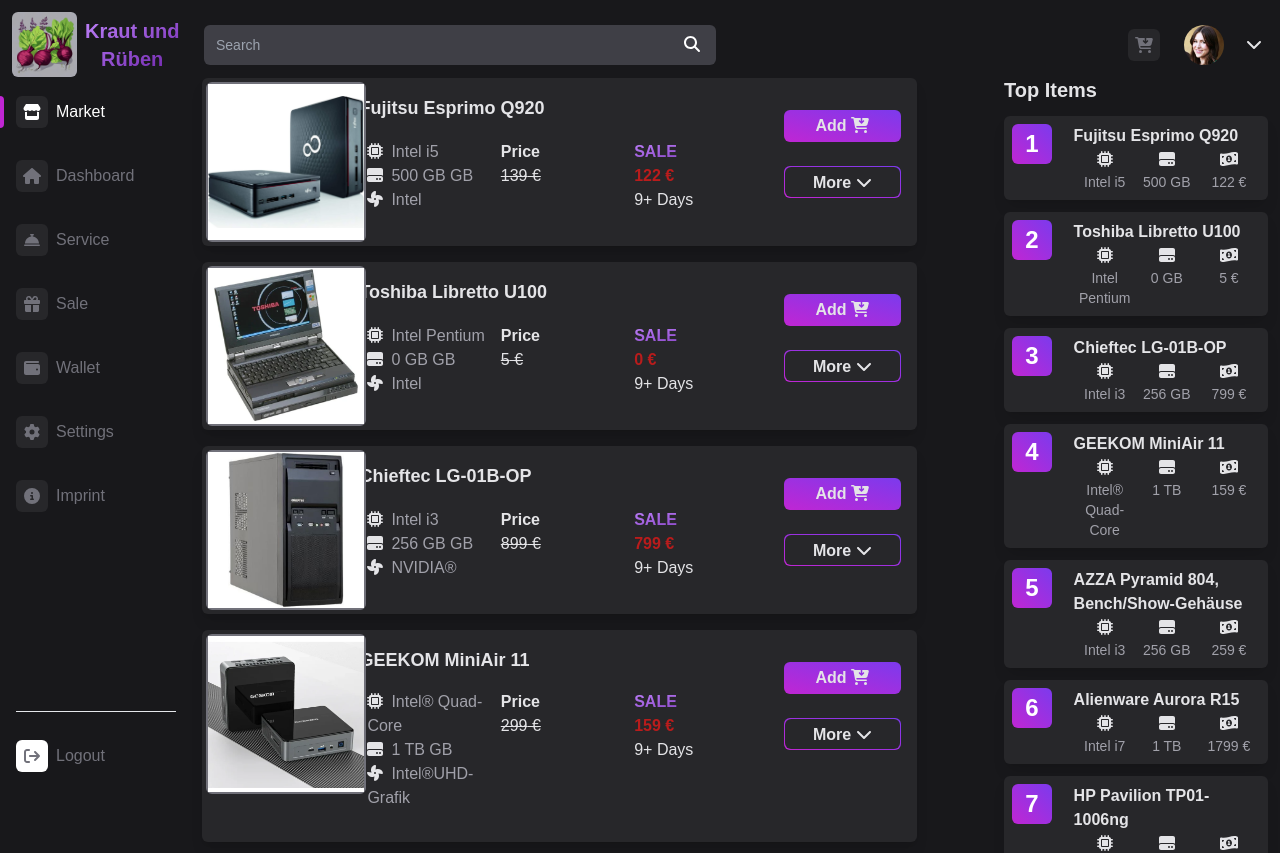
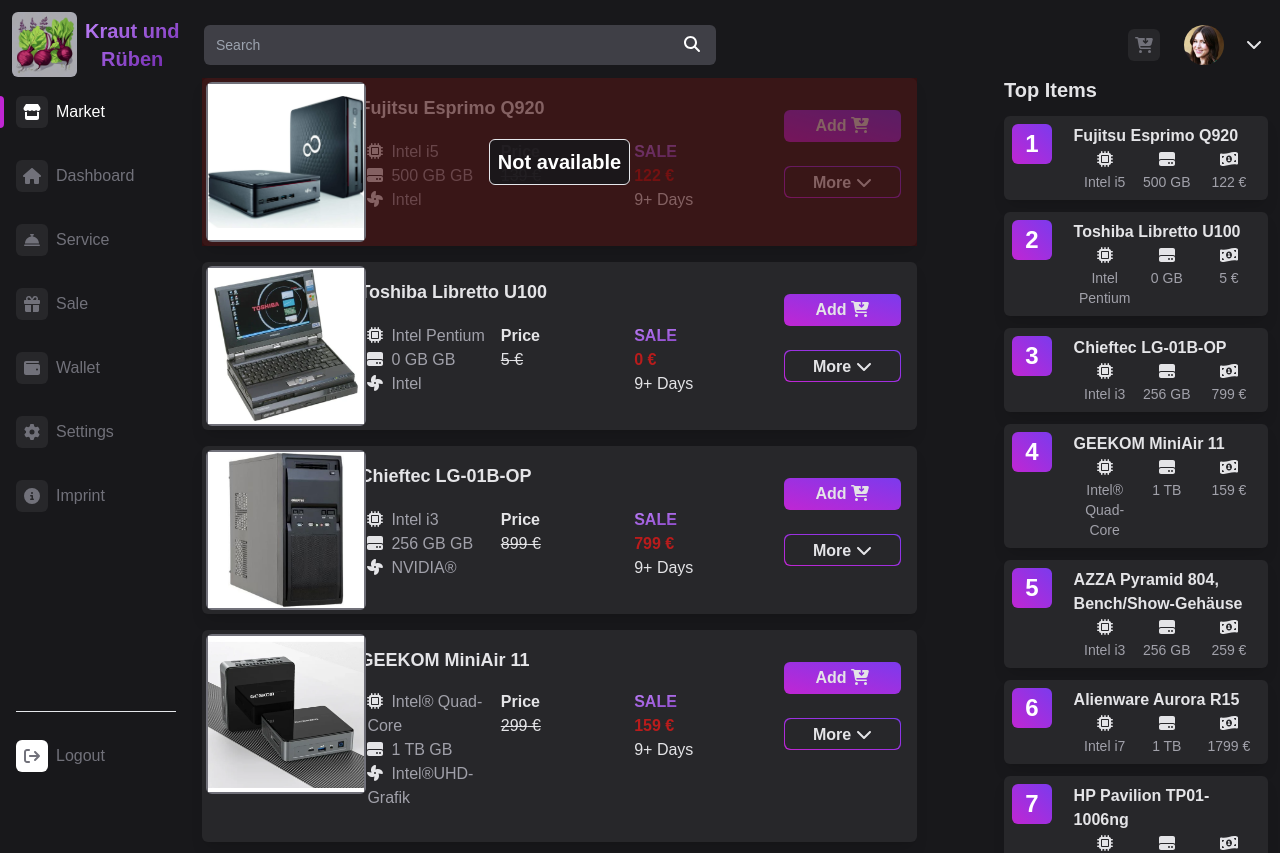
Before and after one commit to Jessika297/beschaffung-frontend, a Next.js app: page /market in a window 1280 px wide. Shown: the top 853 px of the page. Built offline with nearby package versions, Linux system fonts and the light colour scheme.

Commit message:
market: not available text

```diff
--- a/src/components/shopItems/shopItems.tsx
+++ b/src/components/shopItems/shopItems.tsx
@@ -3,15 +3,36 @@
 import {faCartArrowDown, faChevronDown, faFan, faHardDrive, faMicrochip} from "@fortawesome/free-solid-svg-icons";
 import {differenceInDays, isBefore} from "date-fns";
 import Countdown from "react-countdown";
-import React, {useState} from "react";
+import React, {useCallback, useMemo, useState} from "react";
 
-const ShopItems = () => {
+type ItemInfo = {
+    graphicsDescription: string;
+    graphicsName: string;
+    id: string;
+    ramSize: string;
+    moreInfo: string;
+    pictureURL: string;
+    powerAdapterName: string;
+    powerAdapterConsumption: string;
+    price: number;
+    processorName: string;
+    processorDescription: string;
+    salePrice: null | number;
+    saleUntil: null | Date;
+    storageSize: string;
+    storageDescription: string;
+    storageType: string;
+    itemTitle: string;
+    isAvailable: boolean;
+};
+
+const ShopItems = React.memo(() => {
     const [tileMax, setTileMax] = useState(20);
     const [expandedItems, setExpandedItems] = useState(['']);
 
     let tileCounter: number = 0;
 
-    const handleExpandItem = (itemId: string) => {
+    const handleExpandItem = useCallback((itemId: string) => {
         setExpandedItems((prevExpandedItems) => {
             if (prevExpandedItems.includes(itemId)) {
                 return prevExpandedItems.filter((id) => id !== itemId);
@@ -19,112 +40,38 @@
                 return [...prevExpandedItems, itemId];
             }
         });
-    };
+    }, []);
 
-    return (
-        <ul className="p-1.5">
-            {items.map(({
-                            graphicsDescription,
-                            graphicsName,
-                            id,
-                            ramSize,
-                            moreInfo,
-                            pictureURL,
-                            powerAdapterName,
-                            powerAdapterConsumption,
-                            price,
-                            processorName,
-                            processorDescription,
-                            salePrice,
-                            saleUntil,
-                            storageSize,
-                            storageDescription,
-                            storageType,
-                            itemTitle,
-                            isAvailable
-                        }) => {
-                const daysUntilSale = saleUntil && differenceInDays(new Date(saleUntil), new Date());
-                const hasSaleDays = daysUntilSale && daysUntilSale > 1;
-                const isSaleUP = saleUntil && isBefore(new Date(), saleUntil);
-                const isExpanded = expandedItems.includes(id);
-
-                if (tileCounter < tileMax) {
-                    tileCounter++;
-
-                    return (
-                        <li className="w-full p-1 py-2" key={id}>
-                            <div
-                                className="cursor-pointer bg-zinc-800 rounded-md overflow-hidden p-1 shadow-lg grid grid-cols-5 w-11/12"
-                                onClick={() => handleExpandItem(id)}
-                            >
-                                <div
-                                    className="w-40 h-40 bg-left bg-cover bg-no-repeat relative border-2 border-zinc-500 rounded-md"
-                                >
-                                    <img
-                                        src={pictureURL}
-                                        alt="Bild"
-                                        className="w-full h-full object-cover object-center"
-                                        style={{objectFit: "contain", backgroundColor: "white"}}
-                                    />
-                                </div>
-                                <div className="col-span-3 p-3 grid grid-cols-3">
-                                    <h3 className="font-extrabold text-lg mb-2 col-span-3">{itemTitle}</h3>
-                                    <div className="mb-2 p-2">
-                                        <div className="">
-                                            <FontAwesomeIcon icon={faMicrochip}/>
-                                            <span className="ml-2 text-zinc-400">{processorName}</span>
-                                        </div>
-                                        <div className="">
-                                            <FontAwesomeIcon icon={faHardDrive}/>
-                                            <span
-                                                className="ml-2 text-zinc-400"
-                                                title={storageType}
-                                            >
-                                                {storageSize} GB
-                                            </span>
-                                        </div>
-                                        <div>
-                                            <FontAwesomeIcon icon={faFan}/>
-                                            <span
-                                                className=" ml-2 text-zinc-400"
-                                                title={storageType}
-                                            >
-                                                {graphicsName}
-                                            </span>
+    const renderExpandedInfo = useCallback((item: ItemInfo) => {
+        return (<div className="col-span-6">
+            <div className="p-4">
+                <p className={'pb-1'}>
+                    This is more information about {item.itemTitle}
+                    .
+                </p>
+                {item.moreInfo && (
+                    <div className={'pb-1'}>{item.moreInfo}</div>
+                )}
+                <div className="grid grid-cols-[20%_80%] border-t-8 border-double">
+                    <p className={'border-b'}>Graphics Description: </p>
+                    <p className={'border-b border-dashed'}>{item.graphicsDescription}</p>
+                    <p className={'border-b'}>Ram Size: </p>
+                    <p className={'border-b border-dashed'}> {item.ramSize}</p>
+                    <p className={'border-b'}>Power Adapter Name: </p>
+                    <p className={'border-b border-dashed'}> {item.powerAdapterName}</p>
+                    <p className={'border-b'}>Power Adapter Consumption: </p>
+                    <p className={'border-b border-dashed'}> {item.powerAdapterConsumption}</p>
+                    <p className={'border-b'}>Processor Description: </p>
+                    <p className={'border-b border-dashed'}> {item.processorDescription}</p>
+                    <p>Storage Description: </p>
+                    <p> {item.storageDescription}</p>
                 </div>
             </div>
-                                    <div className="mb-2 p-2">
-                                        <h3 className="font-semibold">Price</h3>
-                                        <span
-                                            className={`decoration-1 ${
-                                                isSaleUP ? "line-through" : ""
-                                            }`}
-                                        >
-                                            {price} €
-                                        </span>
-                                    </div>
-                                    {isSaleUP && (
-                                        <div className="mb-2 p-2">
-                                            <h2 className={"font-bold text-transparent bg-clip-text bg-gradient-to-br from-purple-400 to-purple-800"}>
-                                                SALE
-                                            </h2>
-                                            <span className={`text-red-700 font-extrabold`}>
-                                                {salePrice} €
-                                            </span>
-                                            {hasSaleDays ? (
-                                                <div>{daysUntilSale}+ Days</div>
-                                            ) : (
-                                                <Countdown
-                                                    date={saleUntil}
-                                                    renderer={({days, hours, minutes}) => (
-                                                        <div>{`${days * 24 + hours}h: ${minutes}m`}</div>
-                                                    )}
-                                                />
-                                            )}
-                                        </div>
-                                    )}
-                                </div>
-                                <div className={"pt-4"}>
+        </div>)
+    }, []);
+
+    const renderButton = useCallback((itemTitle: string) => {
+        return (<div className={"pt-4"}>
             <div className={"col-start-2"}>
                 <div className="p-3">
                     <button
@@ -156,46 +103,130 @@
                     </div>
                 </div>
             </div>
+        </div>)
+    }, []);
+
+    const renderNormalInfo = useCallback((item: ItemInfo) => {
+        const {
+            graphicsName,
+            price,
+            processorName,
+            salePrice,
+            saleUntil,
+            storageSize,
+            storageType,
+            itemTitle,
+        } = item;
+
+        const daysUntilSale = saleUntil && differenceInDays(new Date(saleUntil), new Date());
+        const hasSaleDays = daysUntilSale && daysUntilSale > 1;
+        const isSaleUP = saleUntil && isBefore(new Date(), saleUntil);
+
+        return (
+            <div className="col-span-3 p-3 grid grid-cols-3">
+                <h3 className="font-extrabold text-lg mb-2 col-span-3">{itemTitle}</h3>
+                <div className="mb-2 p-2">
+                    <div>
+                        <FontAwesomeIcon icon={faMicrochip}/>
+                        <span className="ml-2 text-zinc-400">{processorName}</span>
                     </div>
-                                {isExpanded && (
-                                    <div className="col-span-6">
-                                        <div className="p-4">
-                                            <p className={'pb-1'}>
-                                                This is more information about {itemTitle}
-                                                .
-                                            </p>
-                                            {moreInfo && (
-                                                <div className={'pb-1'}>{moreInfo}</div>
-                                            )}
-                                            <div className="grid grid-cols-[20%_80%] border-t-8 border-double">
-                                                <p className={'border-b'}>Graphics Description: </p>
-                                                <p className={'border-b border-dashed'}>{graphicsDescription}</p>
-                                                <p className={'border-b'}>Ram Size: </p>
-                                                <p className={'border-b border-dashed'}> {ramSize}</p>
-                                                <p className={'border-b'}>Power Adapter Name: </p>
-                                                <p className={'border-b border-dashed'}> {powerAdapterName}</p>
-                                                <p className={'border-b'}>Power Adapter Consumption: </p>
-                                                <p className={'border-b border-dashed'}> {powerAdapterConsumption}</p>
-                                                <p className={'border-b'}>Processor Description: </p>
-                                                <p className={'border-b border-dashed'}> {processorDescription}</p>
-                                                <p>Storage Description: </p>
-                                                <p> {storageDescription}</p>
+                    <div>
+                        <FontAwesomeIcon icon={faHardDrive}/>
+                        <span className="ml-2 text-zinc-400" title={storageType}>
+              {storageSize} GB
+            </span>
+                    </div>
+                    <div>
+                        <FontAwesomeIcon icon={faFan}/>
+                        <span className="ml-2 text-zinc-400" title={storageType}>
+              {graphicsName}
+            </span>
                     </div>
                 </div>
+                <div className="mb-2 p-2">
+                    <h3 className="font-semibold">Price</h3>
+                    <span
+                        className={`decoration-1 ${isSaleUP ? "line-through" : ""}`}
+                    >
+            {price} €
+          </span>
+                </div>
+                {isSaleUP && (
+                    <div className="mb-2 p-2">
+                        <h2 className="font-bold text-transparent bg-clip-text bg-gradient-to-br from-purple-400 to-purple-800">
+                            SALE
+                        </h2>
+                        <span className="text-red-700 font-extrabold">
+              {salePrice} €
+            </span>
+                        {hasSaleDays ? (
+                            <div>{daysUntilSale}+ Days</div>
+                        ) : (
+                            <Countdown
+                                date={saleUntil}
+                                renderer={({days, hours, minutes}) => (
+                                    <div>{`${days * 24 + hours}h: ${minutes}m`}</div>
+                                )}
+                            />
+                        )}
                     </div>
                 )}
+            </div>
+        );
+    }, []);
+
+    const renderedItems = useMemo(() => {
+        return items.map((item: ItemInfo) => {
+            const isExpanded = expandedItems.includes(item.id);
+
+            if (tileCounter < tileMax) {
+                tileCounter++;
+
+                return (
+                    <li className="w-full p-1 py-2" key={item.id}>
+                        <div className="relative">
+                            {!item.isAvailable && (
+                                <div
+                                    className="text-xl font-extrabold absolute inset-0 flex items-center justify-center text-white bg-red-950 bg-opacity-60  w-11/12">
+                  <span className="bg-zinc-900 bg-opacity-90 border p-2 rounded-md">
+                    Not available
+                  </span>
+                                </div>
+                            )}
+                            <div
+                                className="cursor-pointer bg-zinc-800 rounded-md overflow-hidden p-1 shadow-lg grid grid-cols-5 w-11/12"
+                                onClick={() => handleExpandItem(item.id)}
+                            >
+                                <div
+                                    className="w-40 h-40 bg-left bg-cover bg-no-repeat relative border-2 border-zinc-500 rounded-md">
+                                    <img
+                                        src={item.pictureURL}
+                                        alt="Bild"
+                                        className="w-full h-full object-cover object-center"
+                                        style={{objectFit: "contain", backgroundColor: "white"}}
+                                    />
+                                </div>
+                                {renderNormalInfo(item)}
+                                {renderButton(item.itemTitle)}
+                                {isExpanded && renderExpandedInfo(item)}
+                            </div>
                         </div>
                     </li>
                 );
             } else {
                 return null;
             }
-            })}
+        });
+    }, [expandedItems, tileCounter, tileMax, handleExpandItem, renderExpandedInfo, renderButton, renderNormalInfo]);
+
+    return (
+        <ul className="p-1.5">
+            {renderedItems}
             <button onClick={() => setTileMax((prevTileMax) => prevTileMax + 20)}>
                 More
             </button>
         </ul>
     );
-};
+});
 
 export default ShopItems;
--- a/src/util/mockedData.tsx
+++ b/src/util/mockedData.tsx
@@ -52,7 +52,7 @@
         storageDescription: 'SATA HDD',
         storageType: 'SSD',
         itemTitle: 'Fujitsu Esprimo Q920',
-        isAvailable: true,
+        isAvailable: false,
     },
     {
         graphicsDescription: 'Intel Extreme Graphics 2 - 64 MB VRAM',
```
Lines whose indentation alone changed are shown as unchanged.
